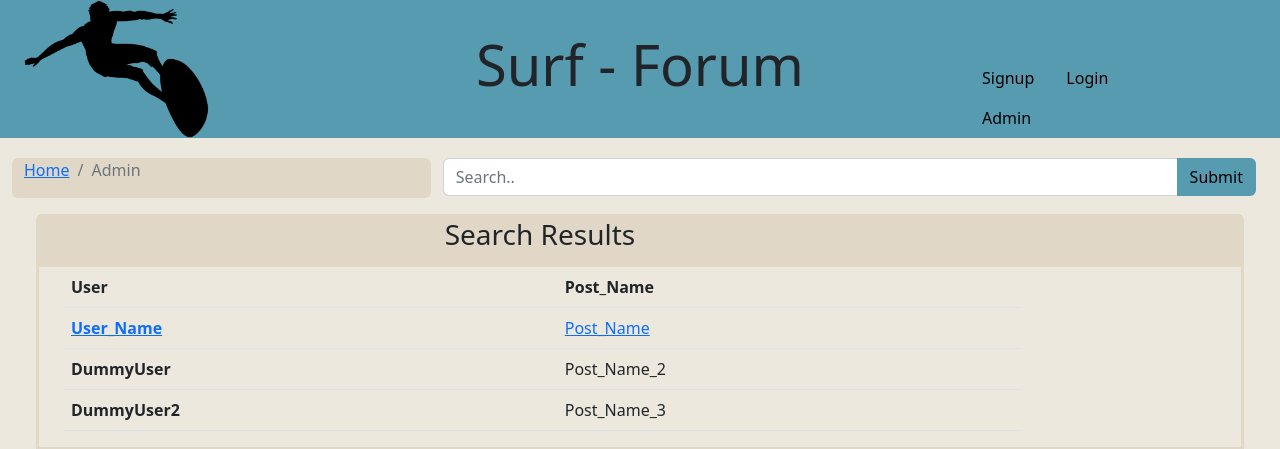
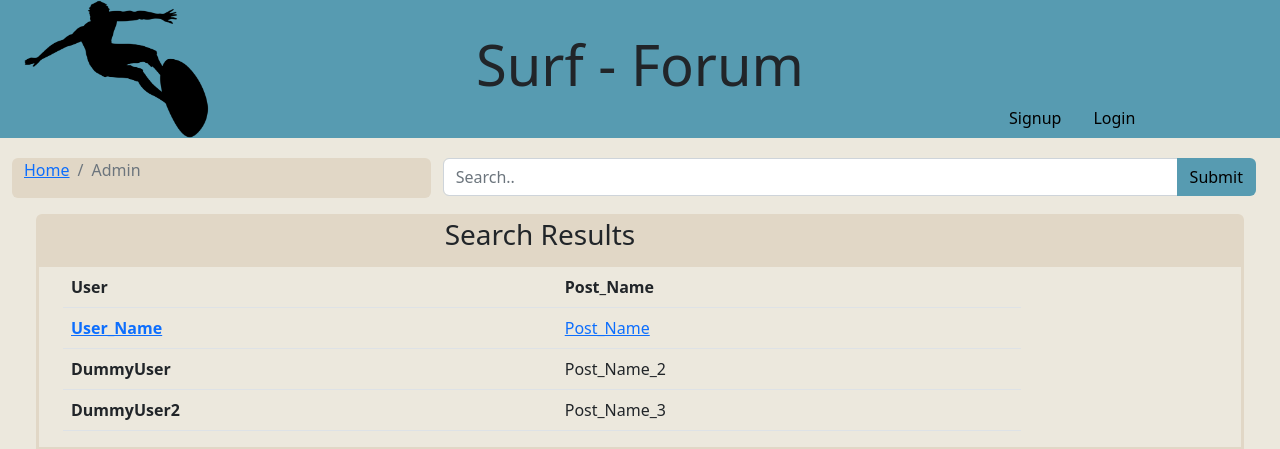
Before and after one commit to zachpren0/Surf_Forum, a PHP site: page /admin.php in a window 1280 px wide. Shown: the top 449 px of the page. Run offline with PHP 8.4, Linux system fonts and the light colour scheme.

Commit message:
Update header.php

```diff
--- a/header.php
+++ b/header.php
@@ -37,10 +37,14 @@ session_start();
                         if (isset($_SESSION["userid"])){
                           echo "<a class='nav-link text-black' href='account.php?id=".$_SESSION["userid"]."'>Profile</a>";
                           echo "<a class='nav-link text-black' href='includes/logout.inc.php'>Logout</a>";
+
+                          if (isset($_SESSION["admin"])){
+                          echo "<a class='nav-link text-black' href='admin.php'>Admin</a>";
+                          }
+
                         } else {
                           echo "<a class='nav-link text-black' href='signup.php'>Signup</a>";
                           echo "<a class='nav-link text-black' href='login.php'>Login</a>";
-                          echo "<a class='nav-link text-black' href='admin.php'>Admin</a>";
                         }
                         ?>
                     </nav>
```
